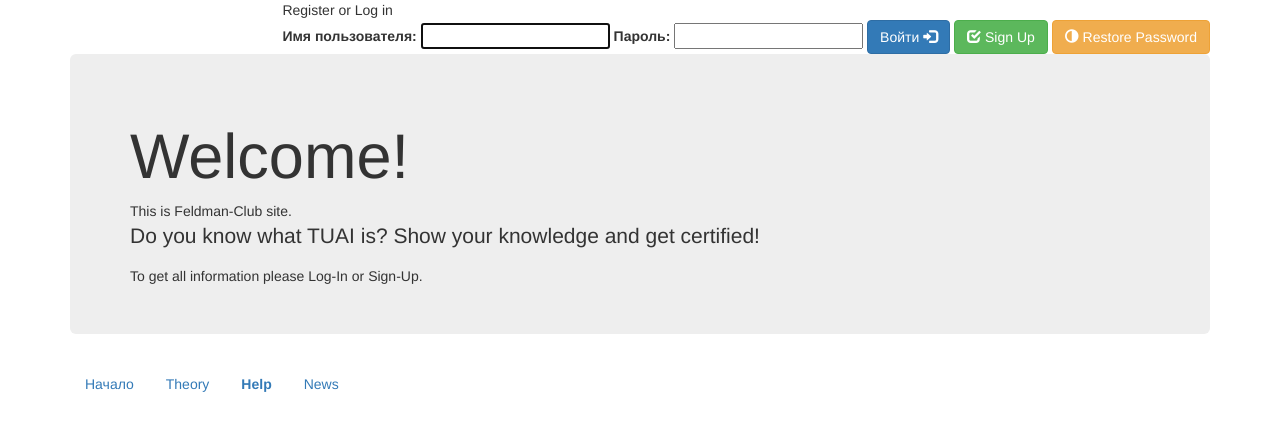
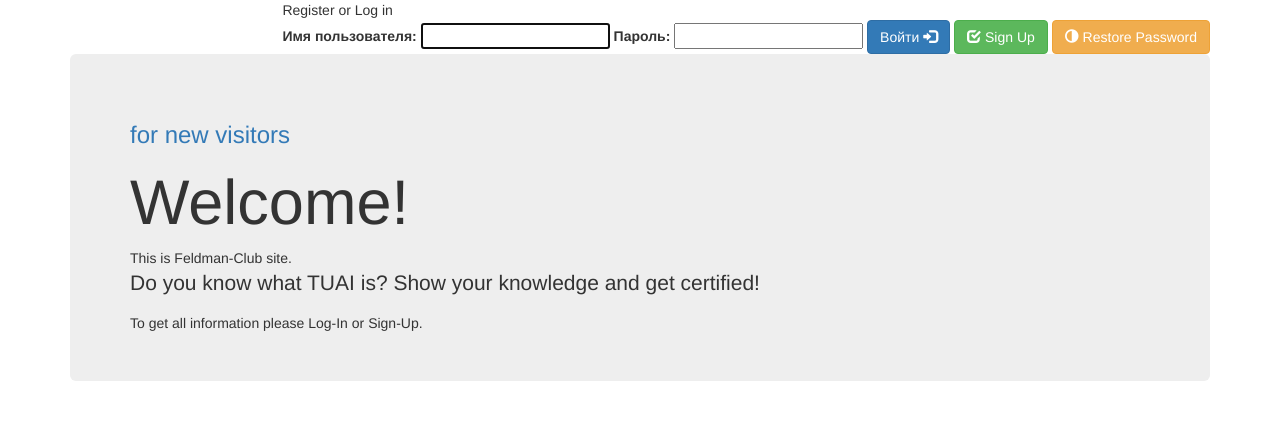
Before and after one commit to jfeldman777/feldman-club, a Django app: page / in a window 1280 px wide. Shown: the top 421 px of the page. Run offline with Django 3.2, Linux system fonts and the light colour scheme; data comes from the database, SQL or seed files in the repository; both versions use the stored data as it was after the commit; some libraries are stand-ins or nearby versions.

Commit message:
new visitors

```diff
--- a/templates/index.html
+++ b/templates/index.html
@@ -2,7 +2,9 @@
 {% load i18n %}
 
 {% block content %}
-
+<h3><a href="http://hbtjournal.com/club/new.html" target="help">
+{% trans 'for new visitors' %}
+</a></h3>
 <h1>{% trans 'Welcome' %}!</h1>
 
 
```
Also changed, not shown: club/locale/ru/LC_MESSAGES/django.po, db.sqlite3, essay/locale/ru/LC_MESSAGES/django.po, locale/ru/LC_MESSAGES/django.po, multichoice/locale/ru/LC_MESSAGES/django.po, quiz/locale/ru/LC_MESSAGES/django.po, true_false/locale/ru/LC_MESSAGES/django.po, 6 other files.
